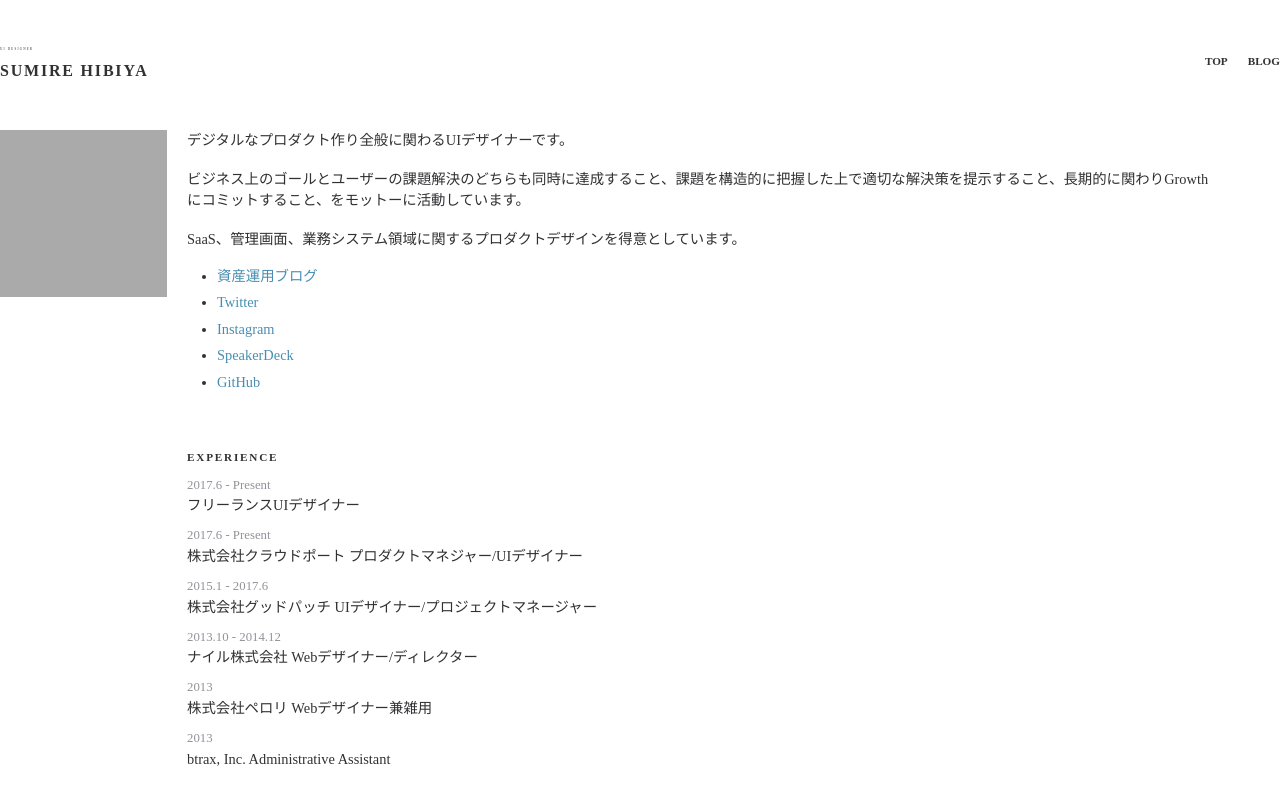
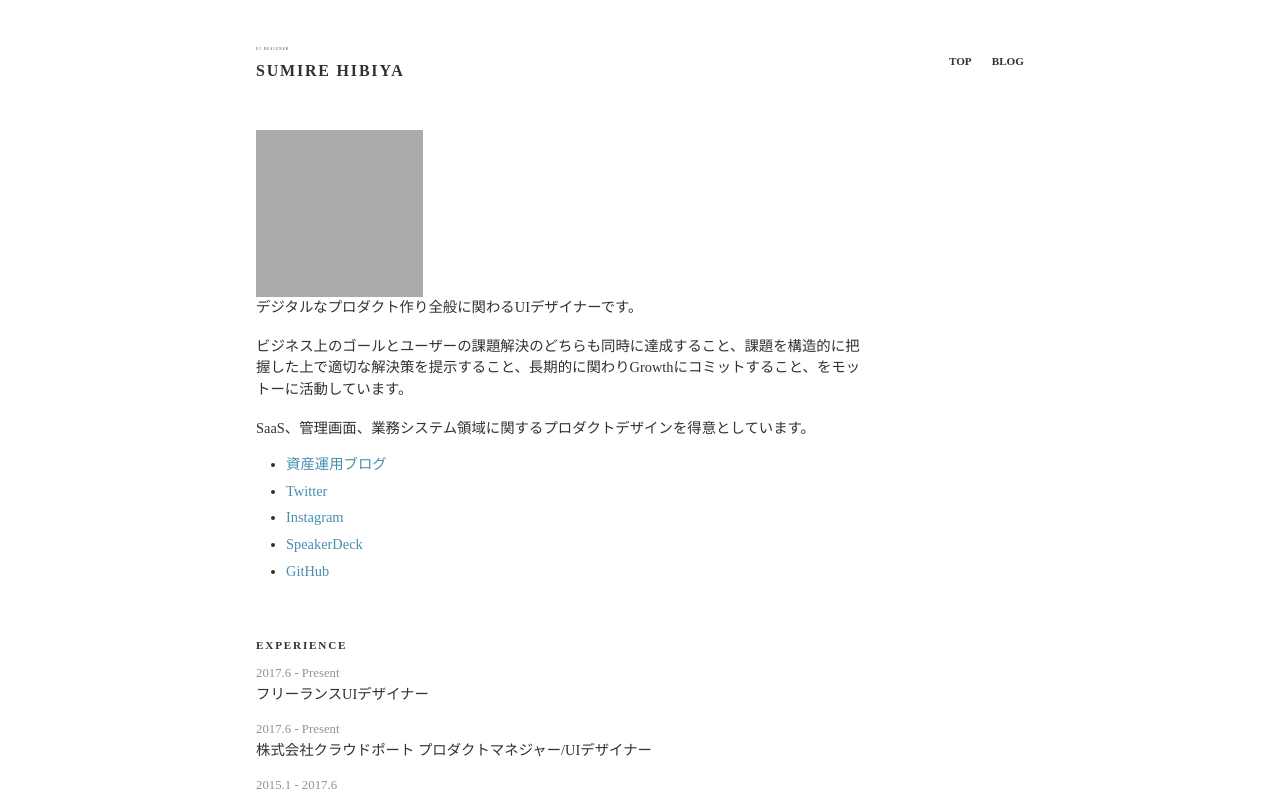
Before and after one commit to yinm/trace-portfolio, a React (Create React App) app: page / in a window 1280 px wide. Shown: the top 795 px of the page. Built offline with nearby package versions, Linux system fonts and the light colour scheme; the HTML template or start-up script is replaced by a standard one.

Commit message:
Update layout (TODO: メインコンテンツのwidthのサイズ変更に対するレイアウトの方法。(サイズを変更しても要素落ちしないようにしたい))

```diff
--- a/src/App.css
+++ b/src/App.css
@@ -12,6 +12,11 @@ ul {
   list-style-type: none;
 }
 
+.wrap {
+  width: 60%;
+  margin: 0 auto;
+}
+
 .main-content::after {
   clear: both;
   content: '';
--- a/src/App.js
+++ b/src/App.js
@@ -9,7 +9,7 @@ import './App.css';
 class App extends Component {
   render() {
     return (
-      <div>
+      <div className="wrap">
         <Header/>
         <main className="main-content">
           <Image className="content-image"/>
--- a/src/components/Content/styles.css
+++ b/src/components/Content/styles.css
@@ -36,4 +36,6 @@
 
 .belong-description {
   margin: 0;
+  padding-bottom: 5px;
+  font-size: .9rem;
 }
--- a/src/components/Image/index.js
+++ b/src/components/Image/index.js
@@ -4,7 +4,9 @@ import styles from './styles.css'
 export class Image extends Component {
   render() {
     return (
-      <div className="dummy-image"></div>
+      <div className="content-image">
+        <div className="dummy-image" />
+      </div>
     )
   }
 }
--- a/src/components/Image/styles.css
+++ b/src/components/Image/styles.css
@@ -2,6 +2,6 @@
   height: 167px;
   width: 167px;
   background-color: #aaa;
+  margin-right: 20px;
   float: left;
-  margin-right: 20px;
 }
```
